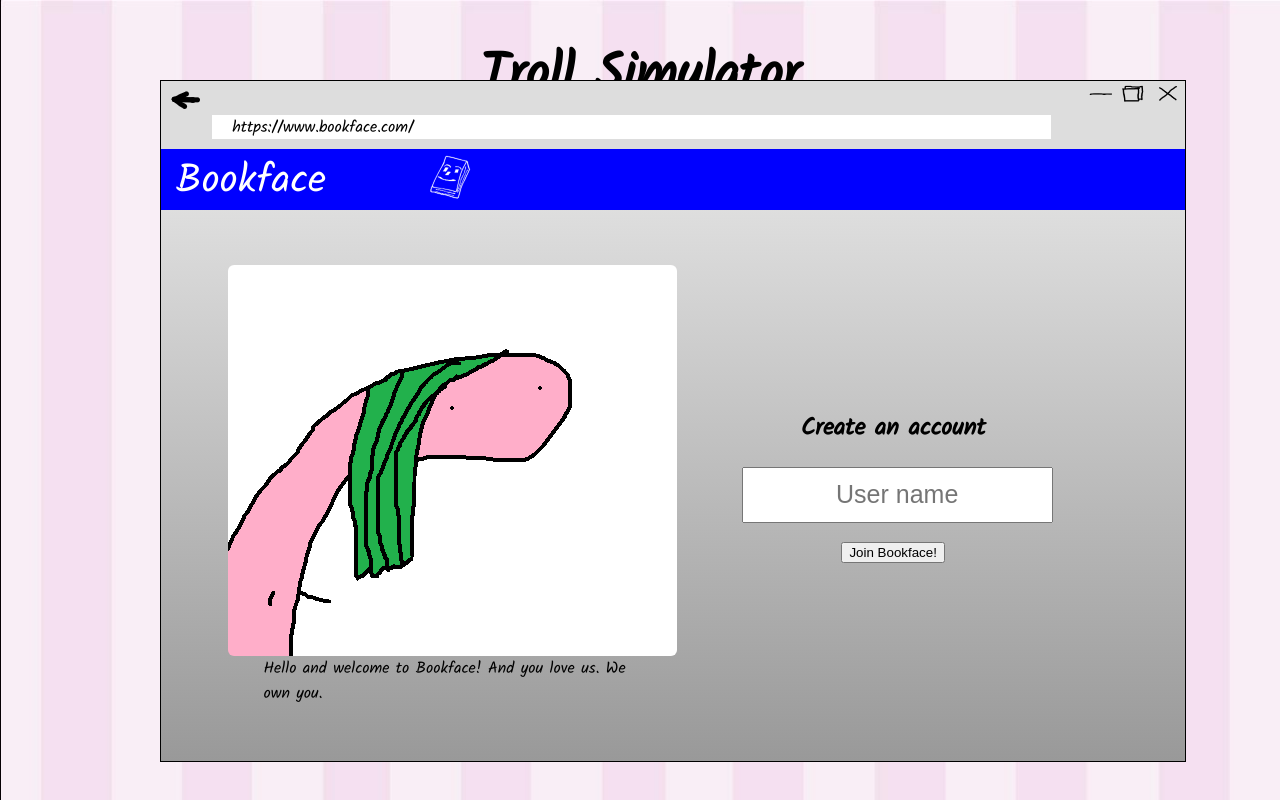
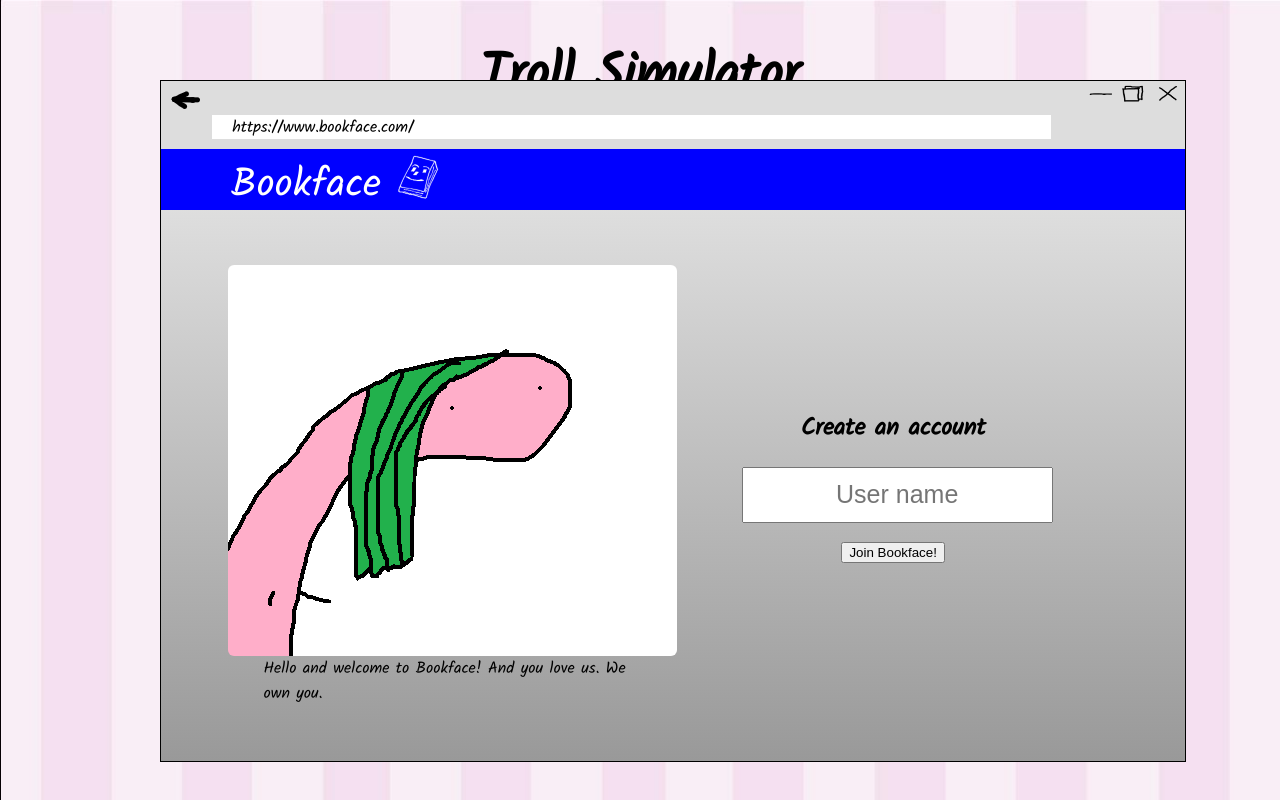
Before and after one commit to perblawiik/the-cake, a React (Create React App) app: page / in a window 1280 px wide. Built offline with nearby package versions, Linux system fonts and the light colour scheme.

Commit message:
Topbar
Hopefully fixed topbar

```diff
--- a/src/css/LoginPage.css
+++ b/src/css/LoginPage.css
@@ -5,20 +5,32 @@
 	height: 10%;
     cursor: pointer;
     font-size: 40px;
-    text-indent: 10%;
+}
+
+.bookfaceTable
+{
+    position: relative;
+    width: 0;
+    height: 0;
+    margin: 0;
+    padding: 0;
 }
 
 .bookfaceTitle{
+    position: relative;
+    font-size: 40px;
 	color: white;
 	margin: 0;
-	float: left;
+    padding: 0;
+    padding-left: 70px;
+    padding-bottom: 20px;
 }
 .bookfaceLogo{
     position: relative;
-	width: 70px;
-	height: 70px;
-	padding: 0;
-	margin: 0;
+    width: 70px;
+    height: 70px;
+    padding: 0;
+    margin: 0;
 }
 
 .mainWindowContainer{
--- a/src/js/classes/LoginPage.js
+++ b/src/js/classes/LoginPage.js
@@ -34,11 +34,12 @@ class LoginPage extends Component {
             /*Div with title of page*/
             <div className='mainWindowContainer'>
                 <div className = 'topbar'>
-
-                    <img className = 'bookfaceLogo' src = {require('../../img/bookface_logo_white.svg')} alt='logo'/>
-                    <p className= 'bookfaceTitle'>
-                        Bookface
-                    </p>
+                    <table className = 'bookfaceTable'>
+                        <tr className = 'bookfaceTable'>
+                            <td className = 'bookfaceTable'> <p className= 'bookfaceTitle'>Bookface</p> </td>
+                            <td className = 'bookfaceTable'> <img className = 'bookfaceLogo' src = {require('../../img/bookface_logo_white.svg')} alt='logo'/> </td>
+                        </tr>
+                    </table>
 
                 </div>
 
```
